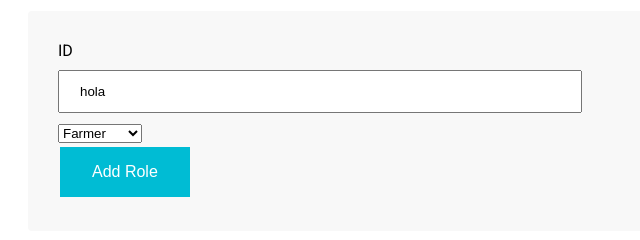
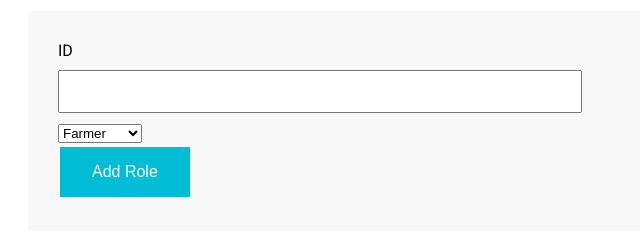
Before and after one commit to DrXoo/CoffeeSupplyChain, a website: page index.html in a window 1280 px wide. Shown: the part 215-455 px from the top of the page, 12-652 px from the left. Drawn offline with nearby package versions, Linux system fonts and the light colour scheme; a script that the page names is missing.

```diff
--- a/index.html
+++ b/index.html
@@ -21,7 +21,7 @@
         <div class="form-group">
             ID
             <br>
-            <input class="input-field" type="text" id="userID" value="hola">
+            <input class="input-field" type="text" id="userID" value="">
             <select name="roles" id="roles">
                 <option value="farmer">Farmer</option>
                 <option value="distributor">Distributor</option>
```
